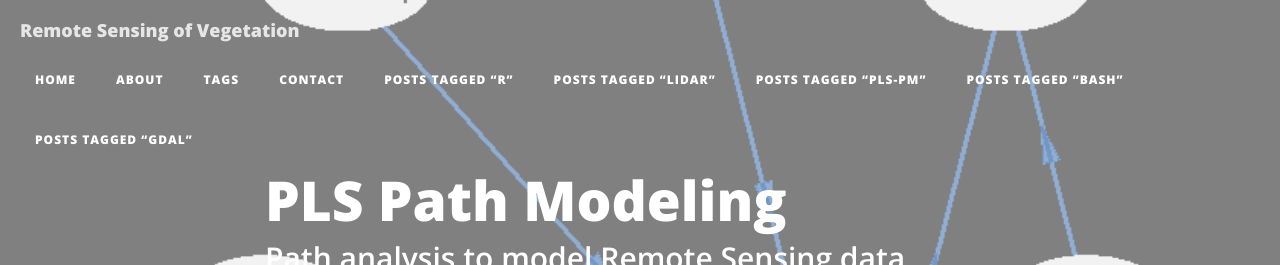
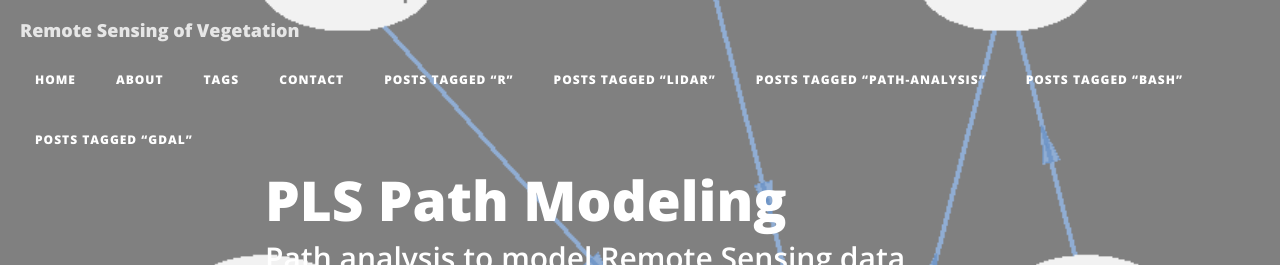
Before and after one commit to Remote-Sensing-of-Vegetation/Remote-Sensing-of-Vegetation.github.io, a Jekyll site: the page built from _posts/2016-08-29-PLS-Path-Modelling-Tutorial.markdown, in a window 1280 px wide and 900 px high. Shown: the top 265 px of the window. Built offline with Jekyll 4.4.1, drawn with Linux system fonts in a browser that asks for light colours; nearby versions of some CDN libraries.

Commit message:
Update 2016-08-29-PLS-Path-Modelling-Tutorial.markdown

```diff
--- a/_posts/2016-08-29-PLS-Path-Modelling-Tutorial.markdown
+++ b/_posts/2016-08-29-PLS-Path-Modelling-Tutorial.markdown
@@ -5,7 +5,7 @@ subtitle:   "Path analysis to model Remote Sensing data"
 date:       2016-08-29 12:00:00
 author:     "Javier Lopatin"
 header-img: "img/PLS-Path-Modelling-Tutorial-Figures/output_4_0.png"
-tags: R LiDAR PLS-PM
+tags: R LiDAR Path-Analysis
 ---
 
 This is a tutorial about PLS Path Modeling applied to Geocience. The sample data is part of the analysis of [THIS](http://ieeexplore.ieee.org/stamp/stamp.jsp?arnumber=6990570) paper.
```
